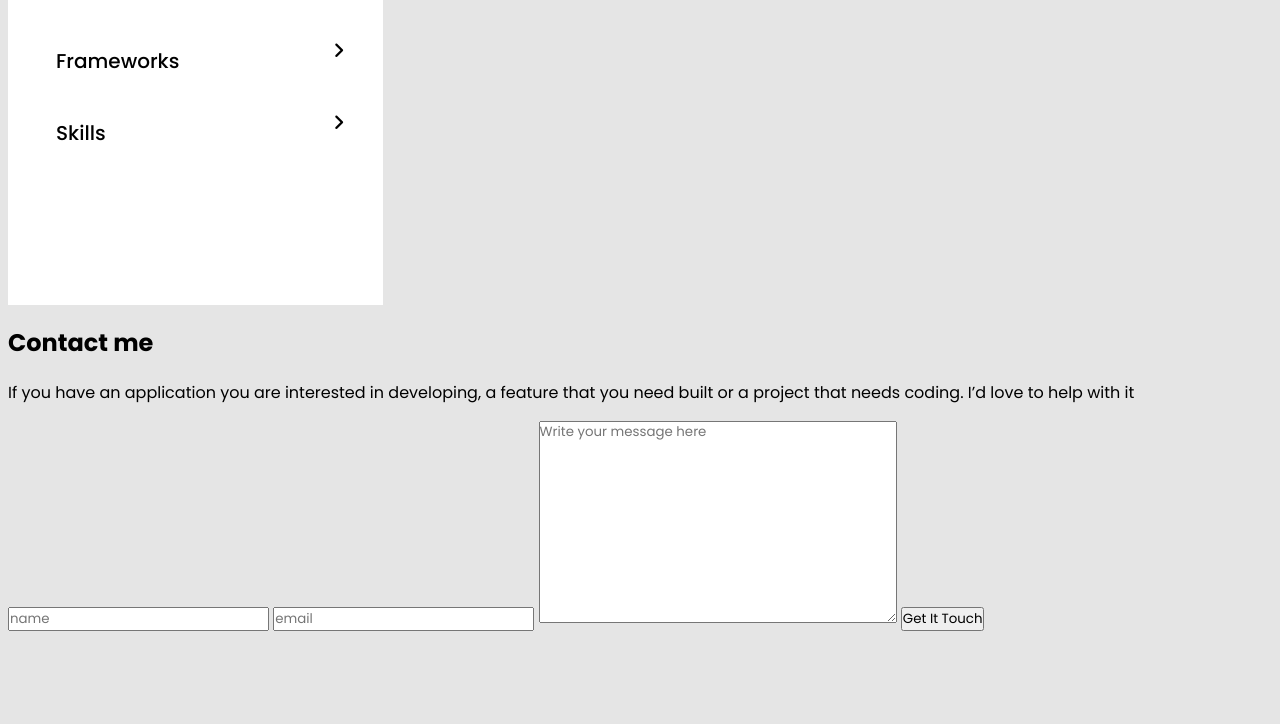
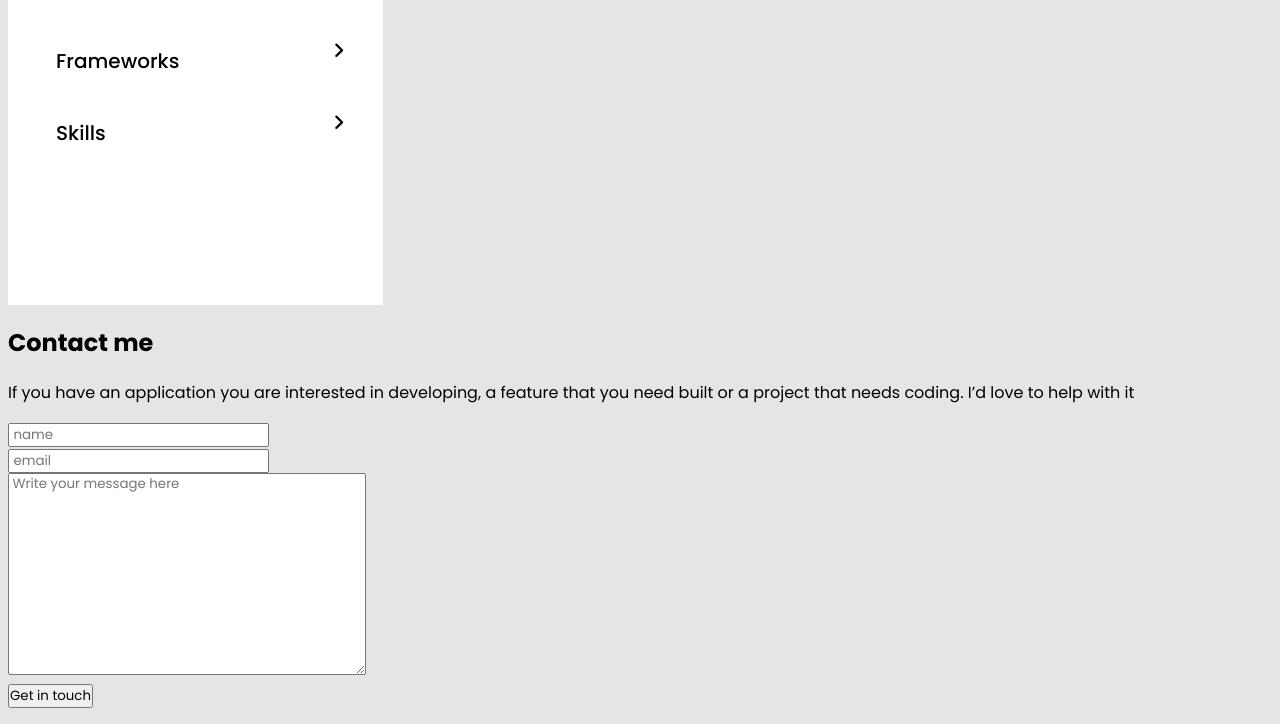
Before and after one commit to Vishal30M/Portfolio-Website, a website: page index.html in a window 1280 px wide. Shown: the part 4668-5392 px from the top of the page. Before the commit the page ends 5307 px from the top, so only its background shows below. Drawn offline with Linux system fonts and the light colour scheme.

Commit message:
Update index.html

```diff
--- a/index.html
+++ b/index.html
@@ -212,10 +212,8 @@
           </div>
           <div class="language-list">
             <ul>
-                  <li class="l-list"><img class="images" src="image/EllipseJS.png"><span
-                      class="js">Javascript</span></li>
-                  <li class="l-list"><img class="images" src="image/EllipseHTML.png"><span
-                      class="js">HTML</span></li>
+              <li class="l-list"><img class="images" src="image/EllipseJS.png"><span class="js">Javascript</span></li>
+              <li class="l-list"><img class="images" src="image/EllipseHTML.png"><span class="js">HTML</span></li>
               <li class="l-list"><img class="images" src="image/EllipseCSS.png"><span class="js">CSS
                 </span></li>
             </ul>
@@ -234,12 +232,25 @@
   </section>
   <section class="contact-form">
     <h1>Contact me</h1>
-        <p>If you have an application you are interested in developing, a feature that you need built or a project that needs coding. I’d love to help with it </p>
+    <p>If you have an application you are interested in developing, a feature that you need built or a project that
+      needs coding. I’d love to help with it </p>
     <form action="https://formspree.io/f/{form_id}" method="post">
-          <input type="text" placeholder="name" name="user_name" maxlength="30" required>
-          <input type="email" placeholder="email" name="user_email" required>
-          <textarea name="user_message" id="message" cols="30" rows="10" placeholder="Write your message here" maxlength="500" required></textarea>
-          <button type="submit">Get It Touch</button>
+      <ul>
+        <li> <input type="text" placeholder=" name" name="user_name" maxlength="30" required> <br>
+        </li>
+        <li>
+          <input type="email" placeholder=" email" name="user_email" required><br>
+        </li>
+        <li>
+          <textarea name="user_message" id="message" cols="30" rows="10" placeholder=" Write your message here"
+            maxlength="500" required></textarea><br>
+        </li>
+        <li>
+          <input type="submit" value="Get in touch">
+        </li>
+      </ul>
+
+
     </form>
   </section>
 
```
Lines whose indentation alone changed are shown as unchanged.
